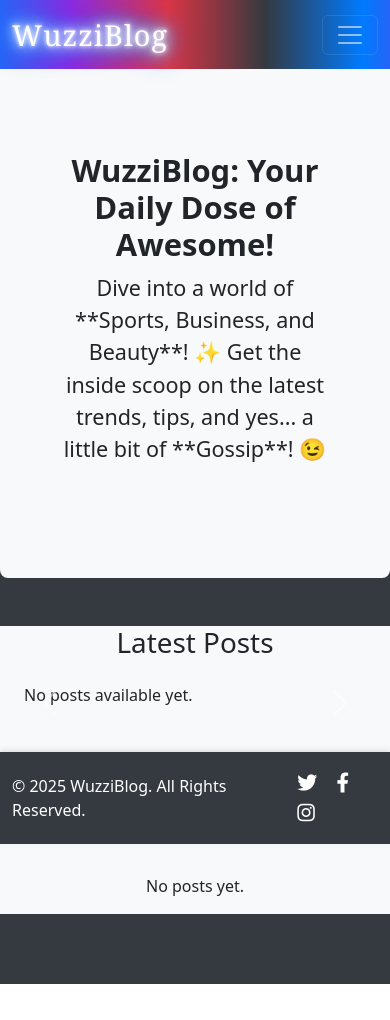
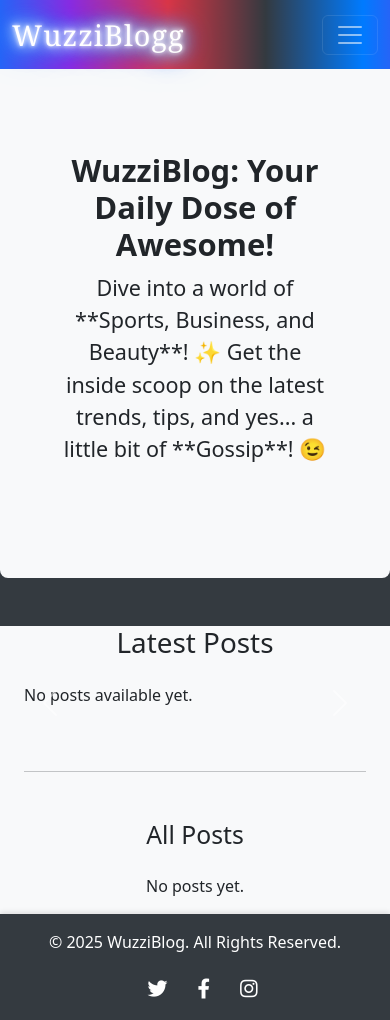
Before and after one commit to SampsonEwuzzy/Blog_Project, a Django app: page / in a window 390 px wide. Before the commit the page ends 984 px from the top, so only its background shows below. Run offline with Django 5.2, Linux system fonts and the light colour scheme; data that the repository does not hold is empty.

Commit message:
updated social links responsiveness

```diff
--- a/templates/base.html
+++ b/templates/base.html
@@ -3,7 +3,7 @@
 <head>
     <meta charset="UTF-8">
     <meta name="viewport" content="width=device-width, initial-scale=1, shrink-to-fit=no">
-    <title>WuzziBlog</title>
+    <title>WuzziBlogg</title>
     <link href="https://cdn.jsdelivr.net/npm/bootstrap@5.3.3/dist/css/bootstrap.min.css" rel="stylesheet" integrity="sha384-QWTKZyjpPEjISv5WaRU9OFeRpok6YctnYmDr5pNlyT2bRjXh0JMhjY6hW+ALEwIH" crossorigin="anonymous">
     <link rel="stylesheet" href="https://cdnjs.cloudflare.com/ajax/libs/font-awesome/5.15.4/css/all.min.css">
 
@@ -11,7 +11,7 @@
         /* Body and main layout */
         body {
             padding-top: 56px; /* Space for fixed navbar */
-            padding-bottom: 70px; /* Space for fixed footer */
+            /* Removed padding-bottom: 70px; as the footer is no longer fixed */
             min-height: 100vh;
             position: relative;
             overflow-x: hidden;
@@ -109,14 +109,10 @@
 
         /* Footer Styling */
         .footer {
-            position: fixed;
-            bottom: 0;
-            width: 100%;
             background-color: #343a40;
             color: white;
             padding: 1rem 0;
             box-shadow: 0 -2px 5px rgba(0,0,0,0.1);
-            z-index: 1030;
         }
         .footer-content {
             display: flex;
@@ -131,12 +127,31 @@
         .social-links a:hover {
             color: #007bff;
         }
+
+        /* Media query for mobile devices to make the footer responsive */
+        @media (max-width: 576px) {
+            .footer-content {
+                flex-direction: column; /* Stacks the content vertically */
+                text-align: center;
+            }
+
+            .copyright {
+                margin-bottom: 10px; /* Adds space between copyright and social links */
+            }
+
+            .social-links {
+                display: flex; /* Enables flexbox for the social icons */
+                justify-content: center; /* Centers icons horizontally */
+                gap: 15px; /* Adds space between icons */
+                margin-top: 10px; /* Adds some space above the icons */
+            }
+        }
     </style>
 </head>
 <body>
     <nav class="navbar navbar-expand-lg navbar-dark bg-dark">
         <div class="container-fluid">
-            <a class="navbar-brand" href="{% url 'post-list' %}">WuzziBlog</a>
+            <a class="navbar-brand" href="{% url 'post-list' %}">WuzziBlogg</a>
             <button class="navbar-toggler" type="button" data-bs-toggle="collapse" data-bs-target="#navbarNav" aria-controls="navbarNav" aria-expanded="false" aria-label="Toggle navigation">
                 <span class="navbar-toggler-icon"></span>
             </button>
```
Also changed, not shown: blog/templates/blog/post_detail.html (+6 -6 lines).
